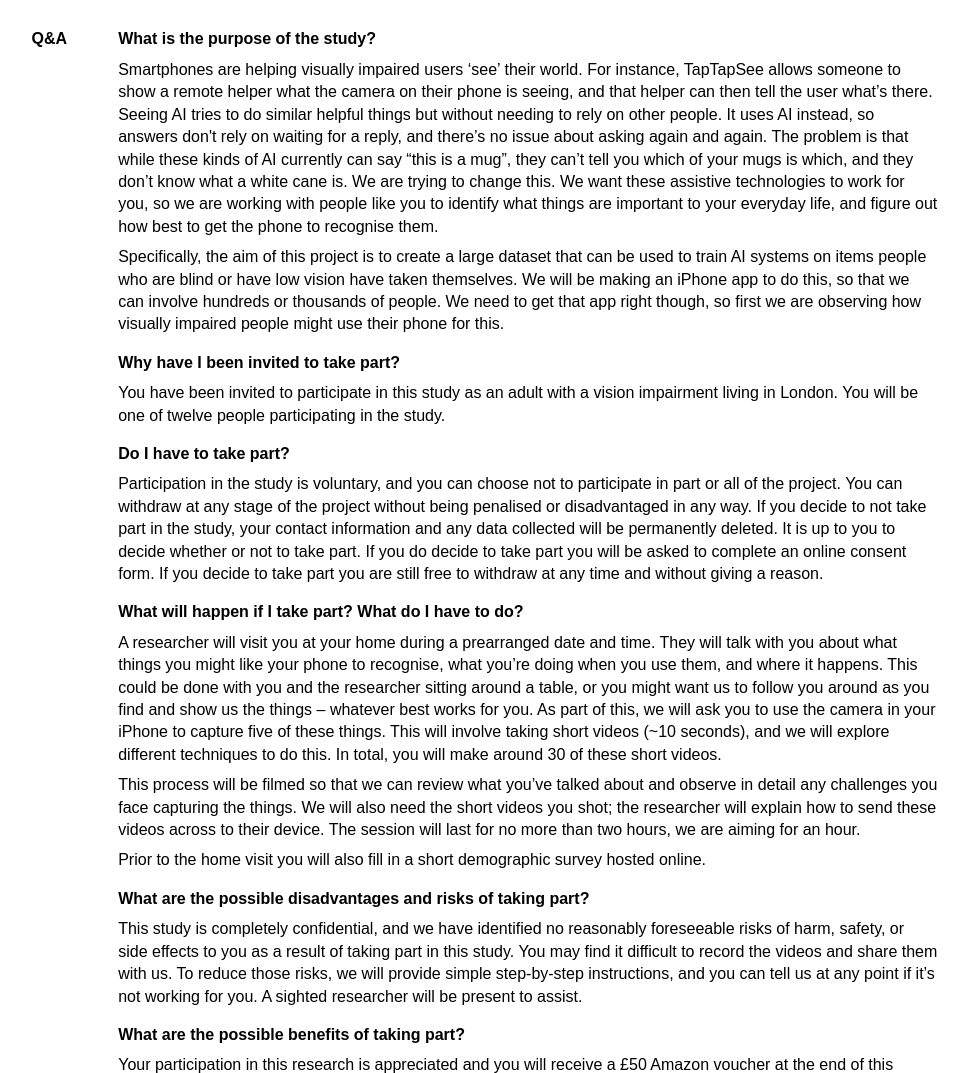
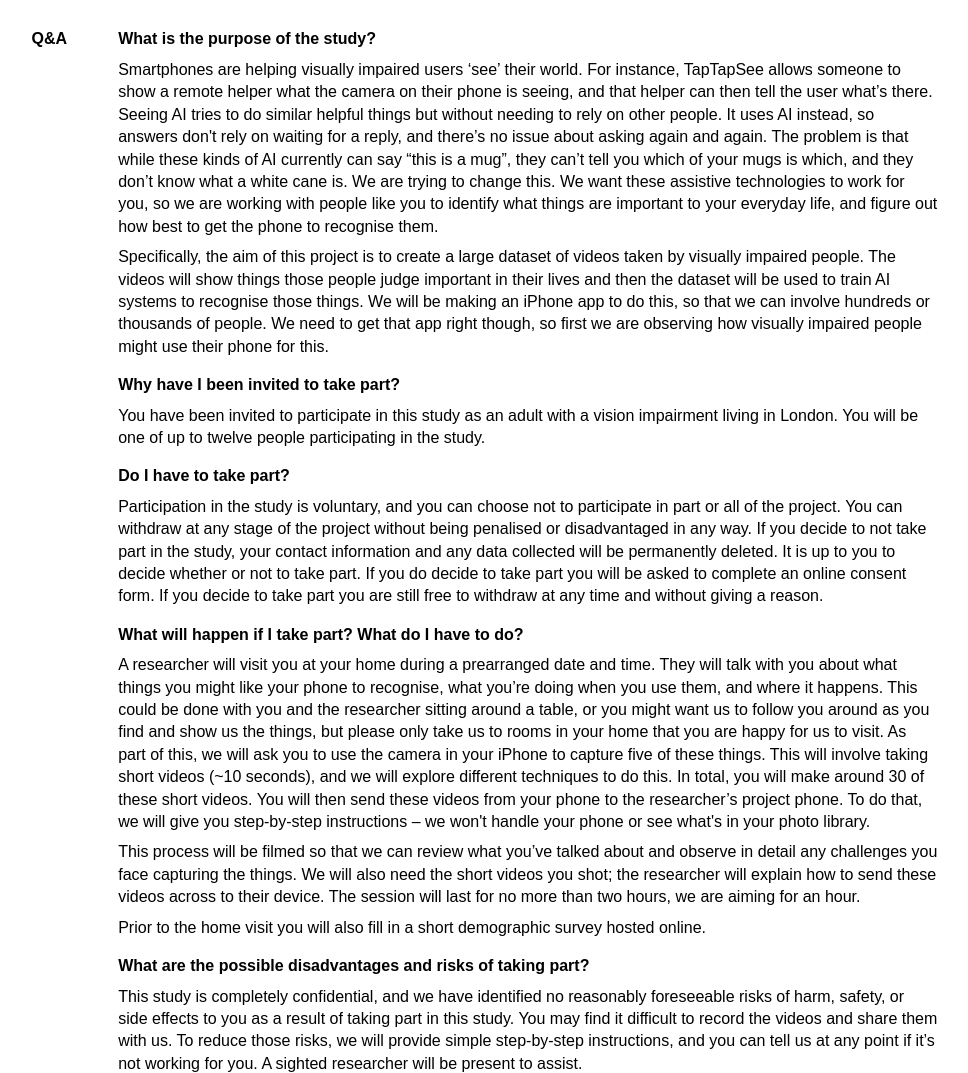
Before and after one commit to tobyspark/orbit_data, a Django app: page /pilot/ in a window 1280 px wide. Shown: the part 326-1399 px from the top of the page, without its empty margins (133-1101 px from the left). Run offline with Django 3.2, Linux system fonts and the light colour scheme.

Commit message:
Tweaks as per ethics

```diff
--- a/pilot/jinja2/pilot/consent.html
+++ b/pilot/jinja2/pilot/consent.html
@@ -5,7 +5,7 @@
         <header aria-hidden="true">This page<span aria-hidden="true"></span></header>
         <div>
             <h2>Informed consent</h2>
-            <p>To participate in the study we ask you to read and tick the following 10 statements, then sign this consent form by entering your name at the end and submitting it to us.</p>
+            <p>To participate in the study we ask you to read and tick the first seven statements and then decide if you want to tick any the three statements in the publishing section. After doing this you have to sign this consent form by entering your name at the end and submitting it to us.</p>
         </div>
     </section>
 {% endblock %}
--- a/pilot/jinja2/pilot/participant_info.html
+++ b/pilot/jinja2/pilot/participant_info.html
@@ -15,16 +15,16 @@
         <div>
             <h4>What is the purpose of the study?</h4>
             <p>Smartphones are helping visually impaired users ‘see’ their world. For instance, TapTapSee allows someone to show a remote helper what the camera on their phone is seeing, and that helper can then tell the user what’s there. Seeing AI tries to do similar helpful things but without needing to rely on other people. It uses AI instead, so answers don't rely on waiting for a reply, and there’s no issue about asking again and again. The problem is that while these kinds of AI currently can say “this is a mug”, they can’t tell you which of your mugs is which, and they don’t know what a white cane is. We are trying to change this. We want these assistive technologies to work for you, so we are working with people like you to identify what things are important to your everyday life, and figure out how best to get the phone to recognise them.</p>
-            <p>Specifically, the aim of this project is to create a large dataset that can be used to train AI systems on items people who are blind or have low vision have taken themselves. We will be making an iPhone app to do this, so that we can involve hundreds or thousands of people. We need to get that app right though, so first we are observing how visually impaired people might use their phone for this.</p>
+            <p>Specifically, the aim of this project is to create a large dataset of videos taken by visually impaired people. The videos will show things those people judge important in their lives and then the dataset will be used to train AI systems to recognise those things. We will be making an iPhone app to do this, so that we can involve hundreds or thousands of people. We need to get that app right though, so first we are observing how visually impaired people might use their phone for this.</p>
 
             <h4>Why have I been invited to take part?</h4>
-            <p>You have been invited to participate in this study as an adult with a vision impairment living in London. You will be one of twelve people participating in the study.</p>
+            <p>You have been invited to participate in this study as an adult with a vision impairment living in London. You will be one of up to twelve people participating in the study.</p>
 
             <h4>Do I have to take part?</h4>
             <p>Participation in the study is voluntary, and you can choose not to participate in part or all of the project. You can withdraw at any stage of the project without being penalised or disadvantaged in any way. If you decide to not take part in the study, your contact information and any data collected will be permanently deleted. It is up to you to decide whether or not to take part.  If you do decide to take part you will be asked to complete an online consent form. If you decide to take part you are still free to withdraw at any time and without giving a reason.</p>
 
             <h4>What will happen if I take part? What do I have to do?</h4>
-            <p>A researcher will visit you at your home during a prearranged date and time.  They will talk with you about what things you might like your phone to recognise, what you’re doing when you use them, and where it happens. This could be done with you and the researcher sitting around a table, or you might want us to follow you around as you find and show us the things – whatever best works for you. As part of this, we will ask you to use the camera in your iPhone to capture five of these things. This will involve taking short videos (~10 seconds), and we will explore different techniques to do this. In total, you will make around 30 of these short videos.</p>
+            <p>A researcher will visit you at your home during a prearranged date and time.  They will talk with you about what things you might like your phone to recognise, what you’re doing when you use them, and where it happens. This could be done with you and the researcher sitting around a table, or you might want us to follow you around as you find and show us the things, but please only take us to rooms in your home that you are happy for us to visit. As part of this, we will ask you to use the camera in your iPhone to capture five of these things. This will involve taking short videos (~10 seconds), and we will explore different techniques to do this. In total, you will make around 30 of these short videos. You will then send these videos from your phone to the researcher’s project phone. To do that, we will give you step-by-step instructions – we won't handle your phone or see what's in your photo library.</p>
             <p>This process will be filmed so that we can review what you’ve talked about and observe in detail any challenges you face capturing the things. We will also need the short videos you shot; the researcher will explain how to send these videos across to their device. The session will last for no more than two hours, we are aiming for an hour.</p>
             <p>Prior to the home visit you will also fill in a short demographic survey hosted online.</p>
 
```
Also changed, not shown: pilot/forms.py (+4 -3 lines).
